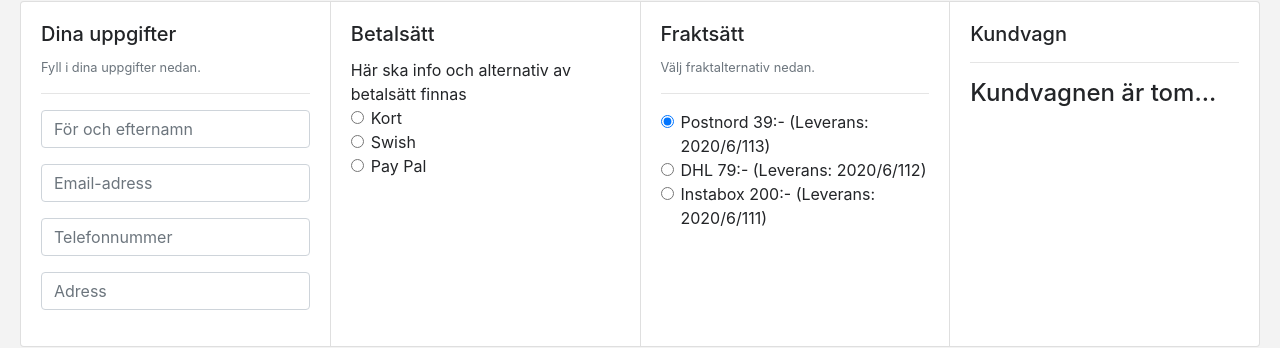
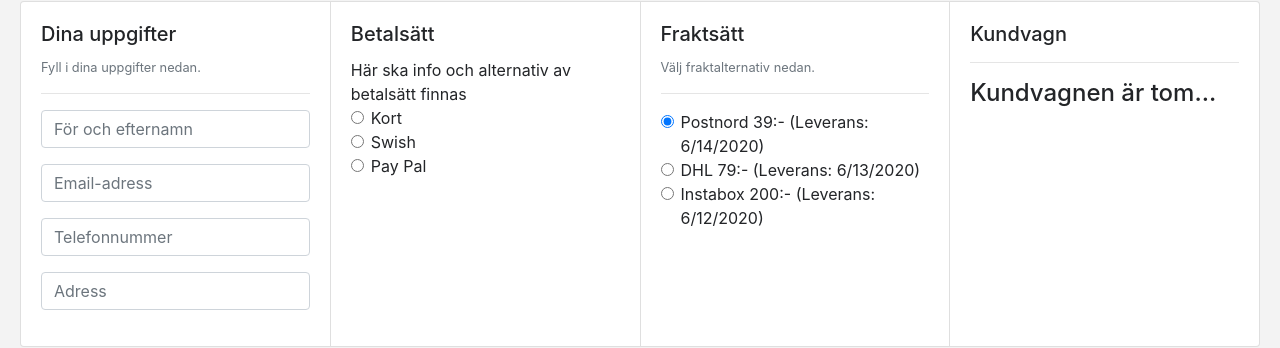
Before and after one commit to juliamattson/Grupp3-designsystem, a React (Create React App) app: page /cart in a window 1280 px wide. Shown: the part 89-437 px from the top of the page. Built offline with nearby package versions, Linux system fonts and the light colour scheme.

Commit message:
deliverydate

```diff
--- a/src/components/Cart.tsx
+++ b/src/components/Cart.tsx
@@ -34,8 +34,13 @@ export default class Cart extends Component<{}, State> {
                             Slutför köp
                         </Button>
                     );
-                    let today = new Date();
-                    let deliveryDate = today.getFullYear() + "/" + (today.getMonth() + 1) + "/" + today.getDate();
+
+                    const getDeliveryDate = (days: number) => {
+                        let today = new Date();
+                        let deliverySec = today.setDate(today.getDate() + days);
+                        let deliveryDay = new Date(deliverySec).toLocaleDateString();
+                        return deliveryDay
+                        };
 
 
                     return (
@@ -129,7 +134,7 @@ export default class Cart extends Component<{}, State> {
                                                     <Form.Check
                                                         type="radio"
                                                         value={shipping.id}
-                                                        label={`${shipping.name} ${shipping.price}:- (Leverans:  ${deliveryDate + shipping.deliveryTime})`}
+                                                        label={`${shipping.name} ${shipping.price}:- (Leverans:  ${getDeliveryDate(shipping.deliveryTime)})`}
                                                         name={shipping.name}
                                                         key={shipping.id}
                                                         checked={
--- a/src/components/Details.tsx
+++ b/src/components/Details.tsx
@@ -2,7 +2,7 @@ import React, { Component } from "react";
 import { NavLink, Route, RouteComponentProps } from "react-router-dom";
 import { CartConsumer, ContextState } from "./context/cartContext";
 import { ProductType, storeProducts } from "../data";
-import "./details.css";
+import "./Details.css";
 
 interface Props extends RouteComponentProps<{ id: string }> {
     product: ProductType;
```
